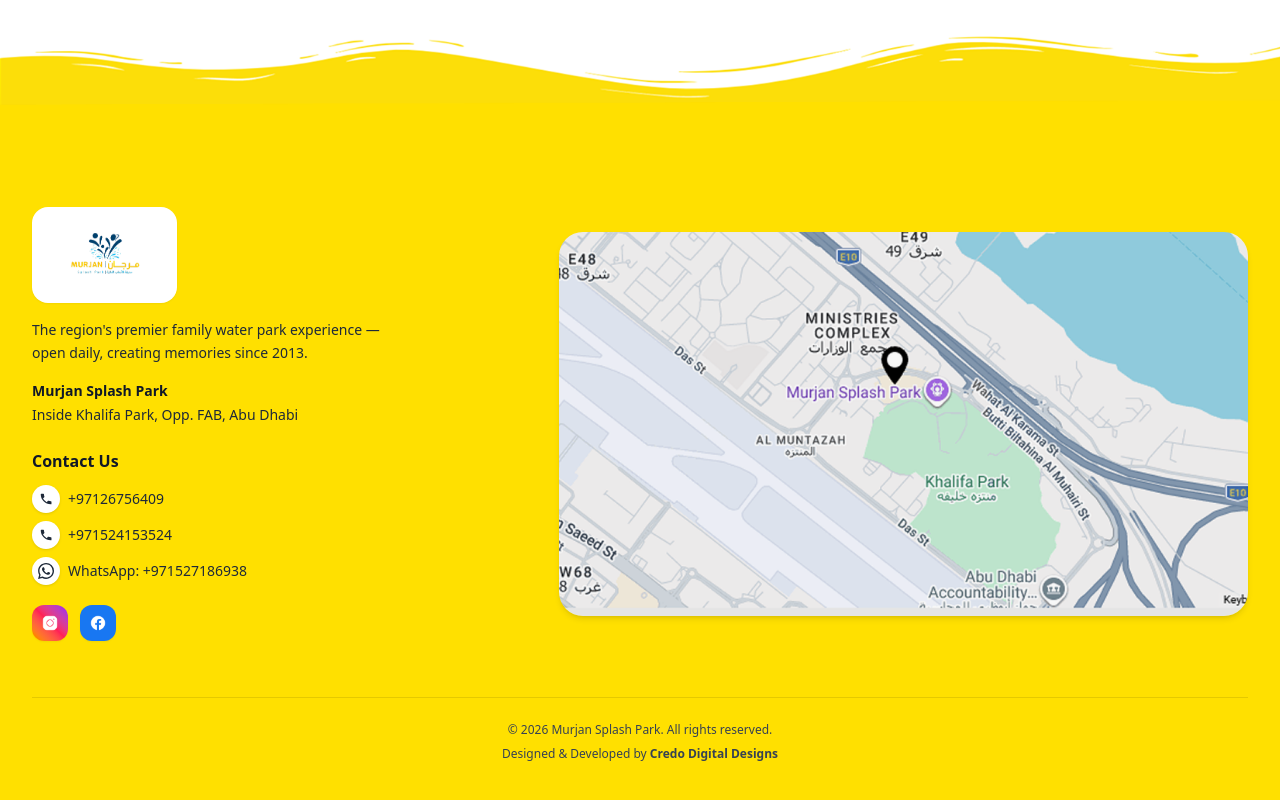
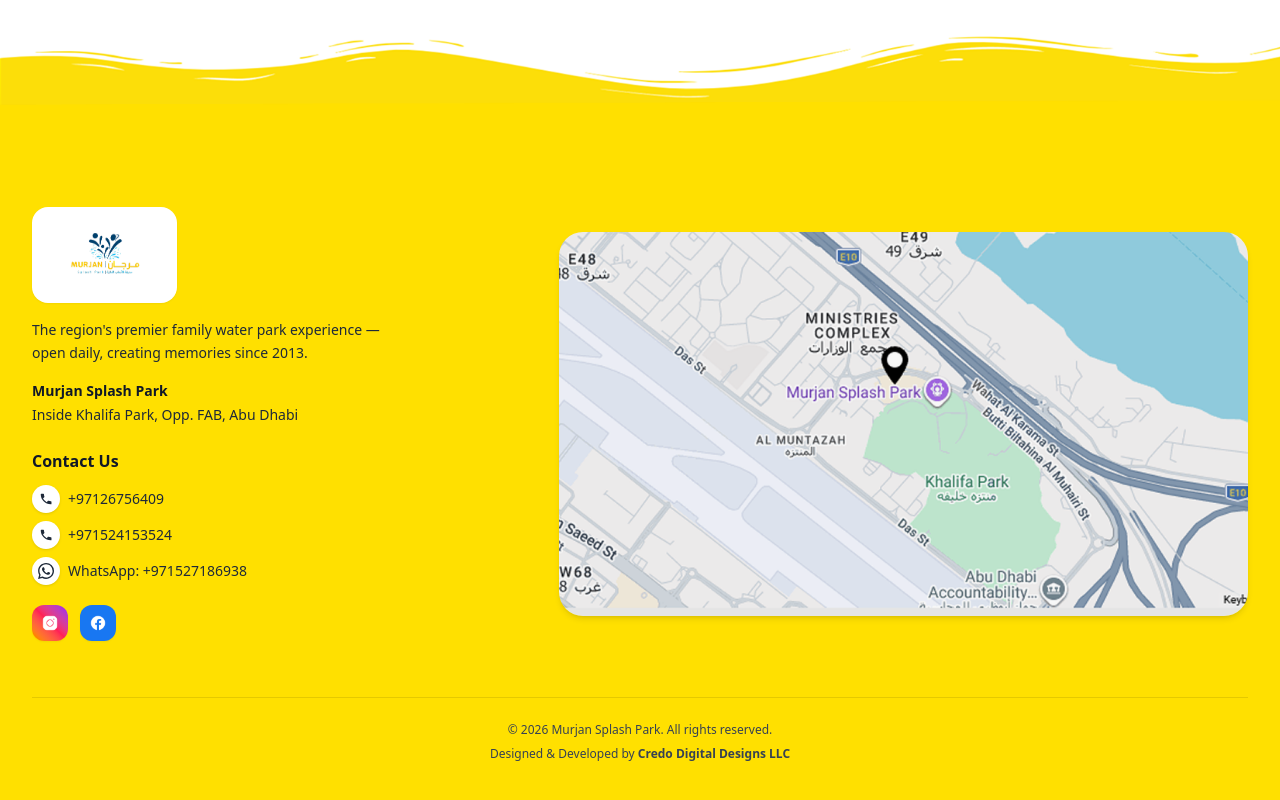
Before and after one commit to credodigital-org/murjan-splash-park, a React (Vite) app in the folder frontend/: page /parkrules in a window 1280 px wide. Shown: the part 2733-3533 px from the top of the page. Built offline with nearby package versions, Linux system fonts and the light colour scheme; no server answers.

Commit message:
new on 16/10/2026

```diff
--- a/frontend/src/components/Footer.jsx
+++ b/frontend/src/components/Footer.jsx
@@ -305,7 +305,7 @@
       rel="noopener noreferrer"
       className="font-semibold text-gray-900 hover:underline hover:text-gray-950 transition-colors"
     >
-      Credo Digital Designs
+      Credo Digital Designs LLC
     </a>
   </p>
 
```
